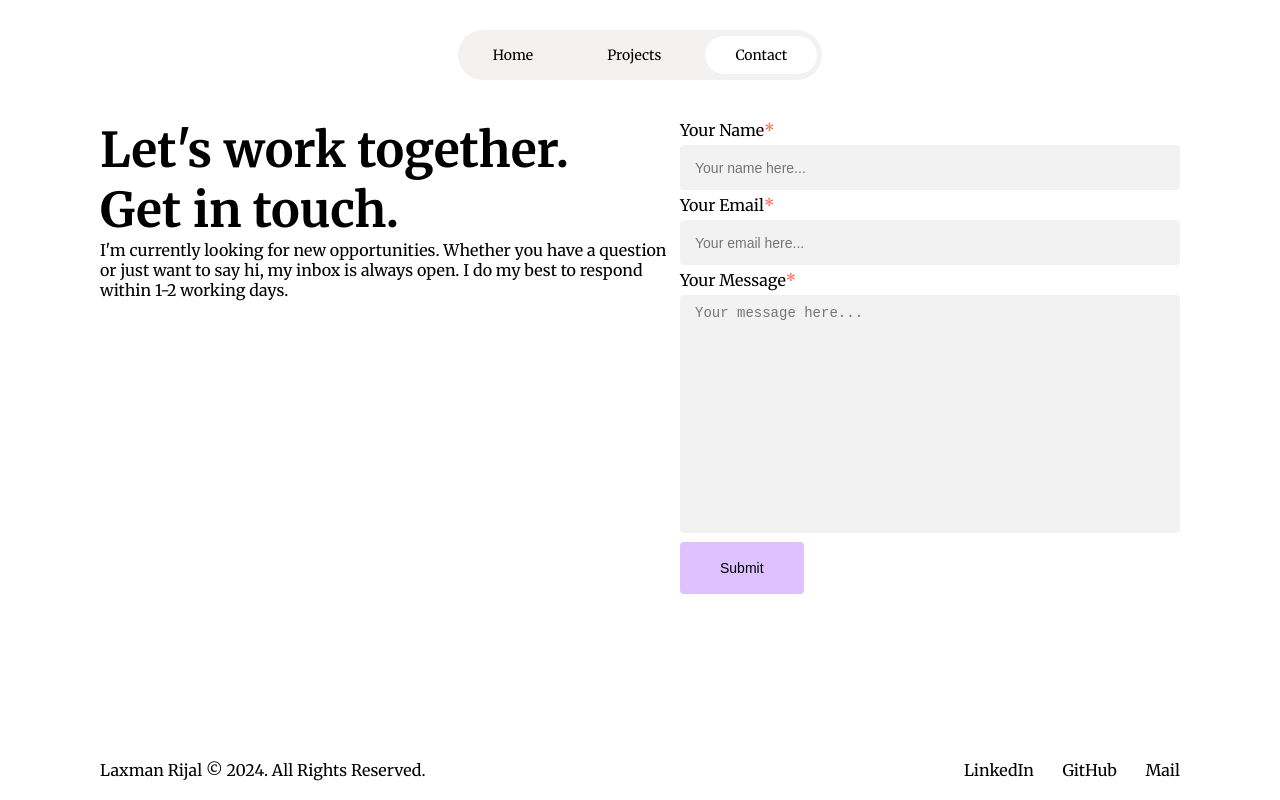
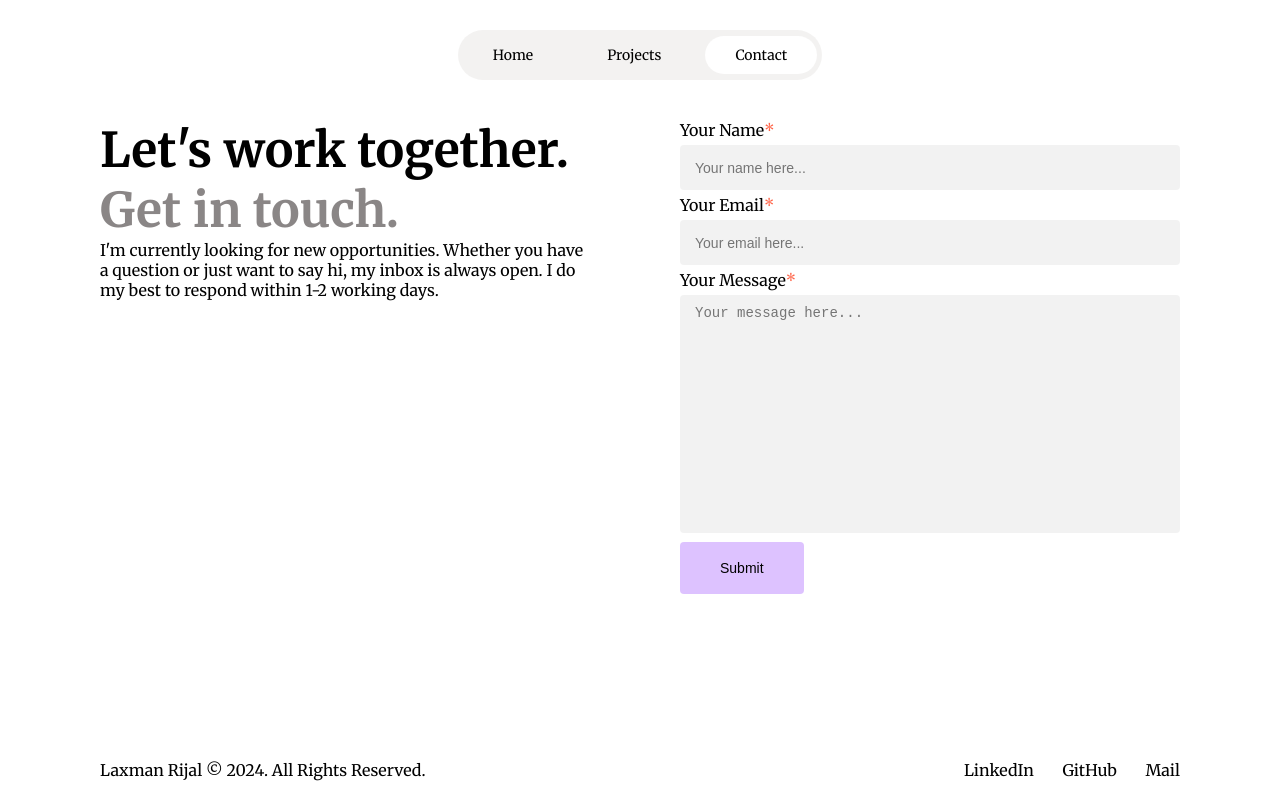
Before and after one commit to laxman1892/portfolio, a React (Vite) app: page /contact in a window 1280 px wide. Built offline with nearby package versions, Linux system fonts and the light colour scheme.

Commit message:
fixed code for easy styling

```diff
--- a/src/Contact.jsx
+++ b/src/Contact.jsx
@@ -22,8 +22,9 @@ function Contact() {
   return (
     <>
       <div className="body-content contact-flex">
+        <Fade delay={250} direction="left" className="blah">
         <div className="contact">
-          <Fade delay={250} direction="left">
+
           <h1>Let&apos;s work together.</h1>
           <h1>Get in touch.</h1>
           <p>
@@ -31,8 +32,8 @@ function Contact() {
             question or just want to say hi, my inbox is always open. I do my
             best to respond within 1-2 working days.
           </p>
-          </Fade>
-        </div>
+
+        </div></Fade>
         <div className="form">
           <Fade delay={500} direction="right">
           <form method="post">
```
